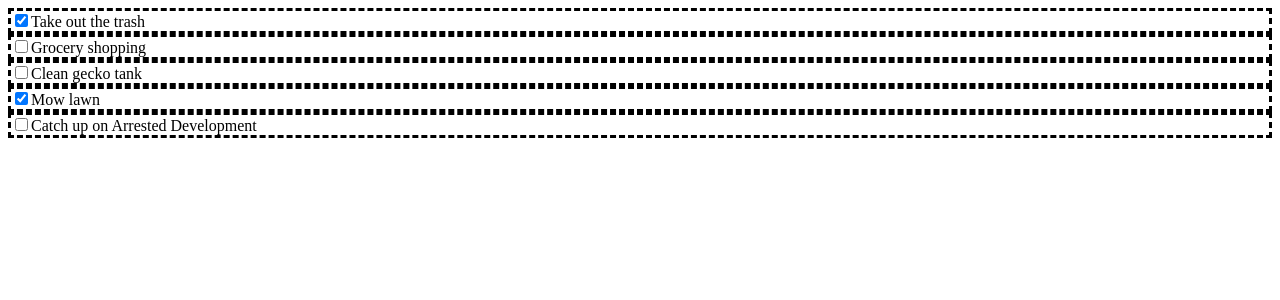
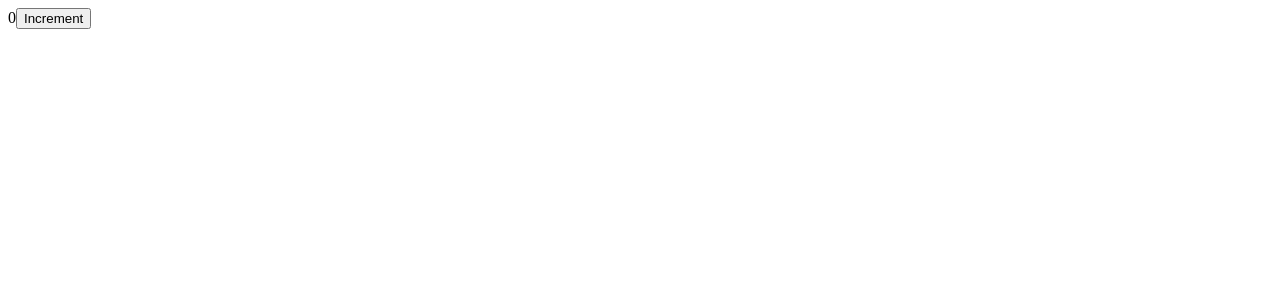
Before and after one commit to riddletom76/Learning, a React (Create React App) app in the folder React/hello-world/: page / in a window 1280 px wide. Shown: the top 300 px of the page. Built offline with nearby package versions, Linux system fonts and the light colour scheme.

Commit message:
counter which uses setState

```diff
--- a/React/hello-world/src/App.js
+++ b/React/hello-world/src/App.js
@@ -5,6 +5,8 @@ import ContactInfo from './components/ContactInfo';
 import QuestionAnswer from './components/QuestionAnswer';
 import products from './components/vsSchoolProducts';
 import Product from './components/Product';
+import Counter from "./components/Counter";
+
 // function App() {
 //   return (
 //     <BasicTodo />
@@ -14,15 +16,11 @@ import Product from './components/Product';
 class App extends React.Component{
   constructor(){
     super();
-    this.state = {
-      logged: false
-    }
   }
   render(){
     return(
       <div>
-        {/* <h1>The user is logged{this.state.logged ?" in":" out"}</h1> */}
-        <BasicTodo />
+        <Counter />
       </div>
     )
   }
--- /dev/null
+++ b/React/hello-world/src/components/Counter.js
@@ -0,0 +1,27 @@
+import React from "react";
+class Counter extends React.Component{
+    constructor(){
+        super();
+        this.state = {
+            count: 0
+        }
+        this.handleClick = this.handleClick.bind(this);
+    }
+
+    handleClick(){
+        this.setState(prevState => {
+            return {count: prevState.count + 1};
+        })
+    }
+
+    render(){
+        return(
+            <div>
+                <label>{this.state.count}</label>
+                <button onClick={this.handleClick}>Increment</button>
+            </div>
+        )
+    }
+}
+
+export default Counter;
```
